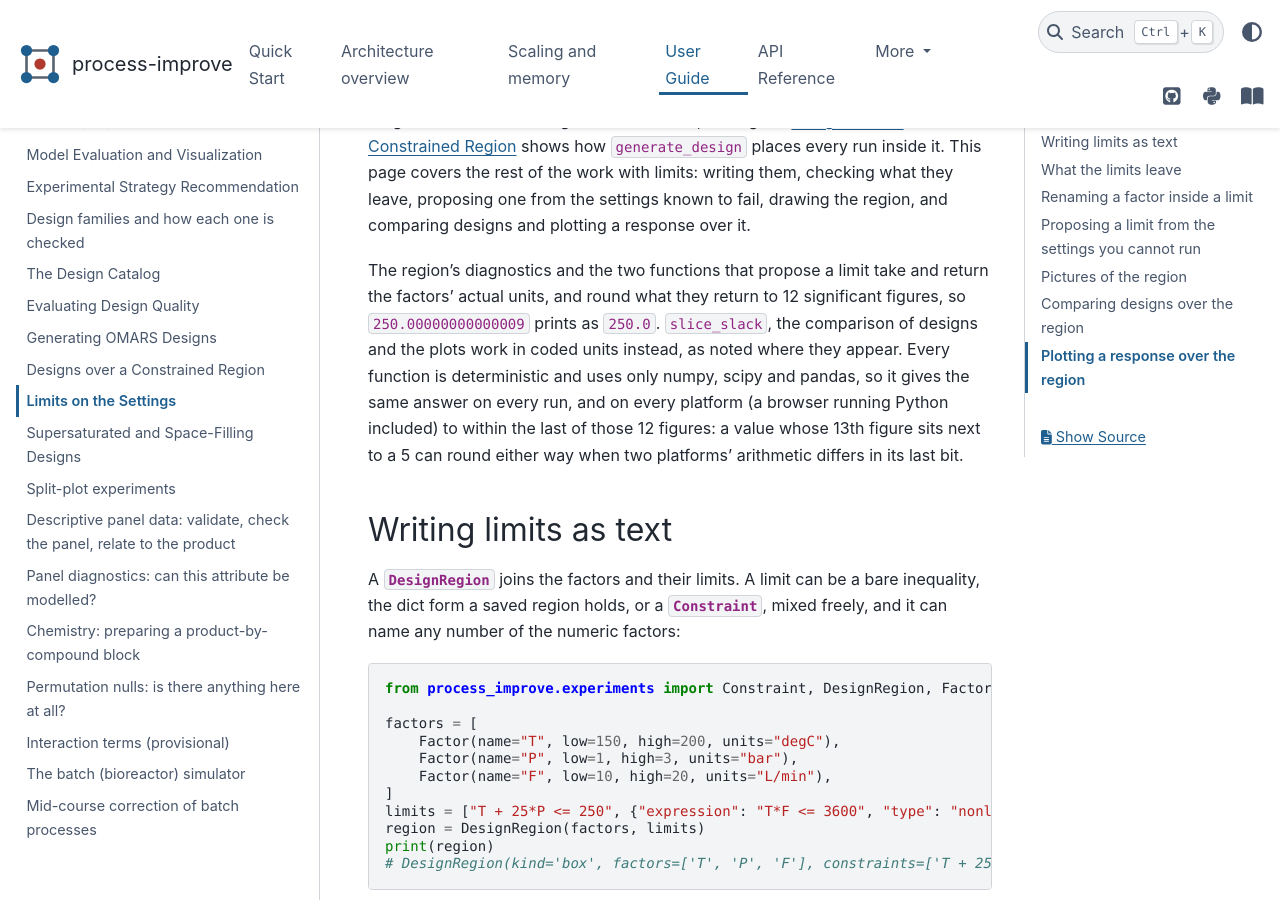
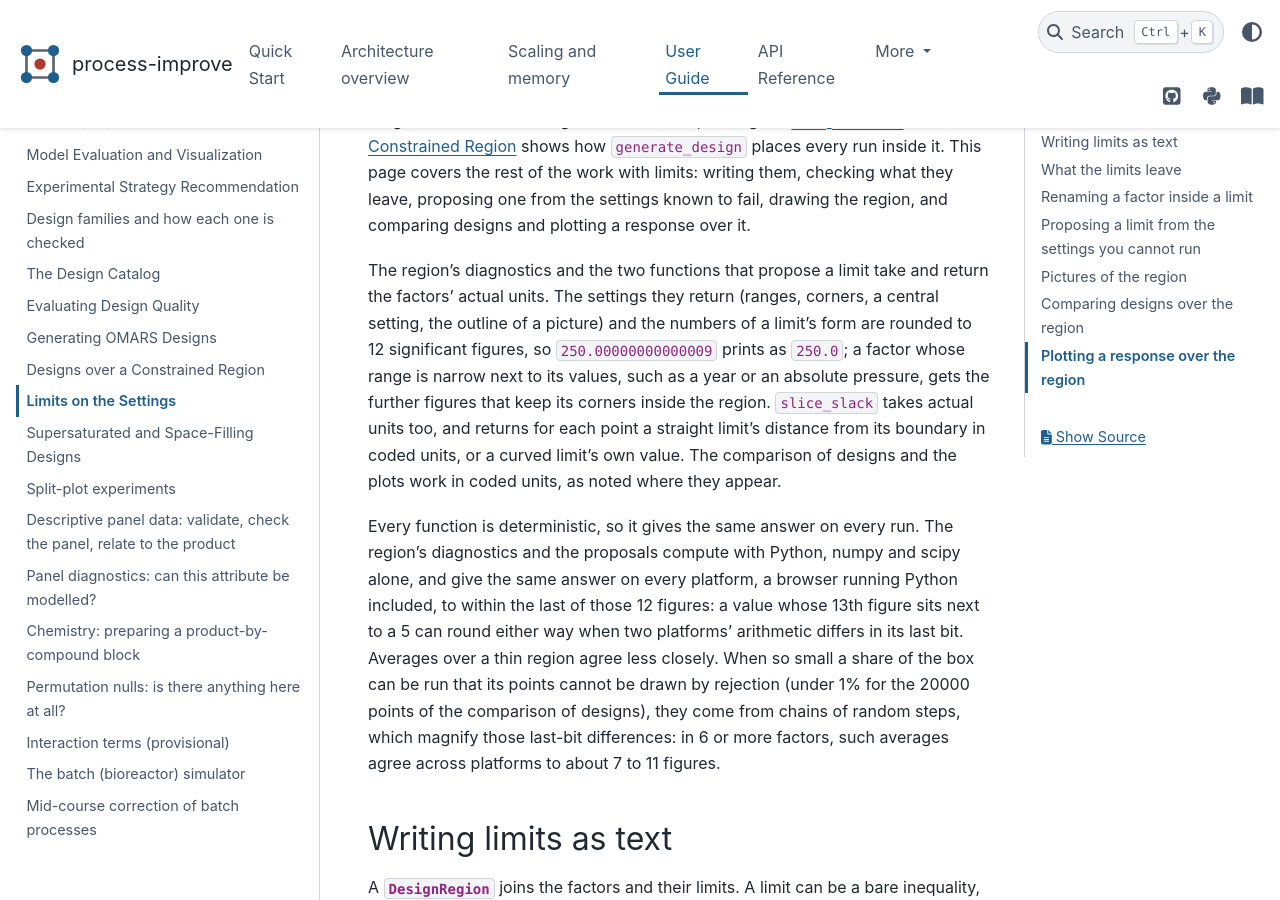
Before and after one commit to kgdunn/process-improve, a Sphinx documentation site: the page built from docs/user_guide/region_limits.rst, in a window 1280 px wide and 900 px high, scrolled down 246 px. Built offline with Sphinx 7.4.7 and the PyData theme 0.15.4, drawn with Linux system fonts in a browser that asks for light colours; some of the changed text lies outside the part shown.

Commit message:
Guide: what takes actual units, what is rounded, and what agrees across platforms
The opening paragraph put slice_slack with the functions that work in coded units,
but it takes its grid and held values in actual units; only its slack is a coded
distance (for a straight limit) or the limit's own value (for a curved one). A
reader who followed it and passed coded values got settings far outside the box
(on the guide's region, a coded grid had no allowed point at all). The slice_slack
paragraph now gives the units, and says the plots shade the region with the limits'
slack on their own coded grid, rather than with slice_slack.

The paragraph also said every diagnostic is rounded to 12 significant figures (the
share of the box is not, and a narrow range now gets more figures), that every
function uses only numpy, scipy and pandas (the comparison of designs and the
prediction-variance plot also use patsy), and that every result agrees across
platforms to 12 figures (averages over a thin region, drawn by hit-and-run chains,
agree to about 7 to 11 figures in 6 or more factors). It now says each of these as
it holds.

Co-Authored-By: Claude Opus 5.5 <noreply@anthropic.com>
Claude-Session: https://claude.ai/code/session_01VH72wW3LwaRHo54dV2z5rL

```diff
--- a/docs/user_guide/region_limits.rst
+++ b/docs/user_guide/region_limits.rst
@@ -12,13 +12,24 @@ with limits: writing them, checking what they leave, proposing one from the sett
 known to fail, drawing the region, and comparing designs and plotting a response over it.
 
 The region's diagnostics and the two functions that propose a limit take and return the
-factors' actual units, and round what they return to 12 significant figures, so
-``250.00000000000009`` prints as ``250.0``. ``slice_slack``, the comparison of designs and
-the plots work in coded units instead, as noted where they appear. Every function is
-deterministic and uses only numpy, scipy and pandas, so it gives the same answer on every
-run, and on every platform (a browser running Python included) to within the last of
+factors' actual units. The settings they return (ranges, corners, a central setting, the
+outline of a picture) and the numbers of a limit's form are rounded to 12 significant
+figures, so ``250.00000000000009`` prints as ``250.0``; a factor whose range is narrow next
+to its values, such as a year or an absolute pressure, gets the further figures that keep
+its corners inside the region. ``slice_slack`` takes actual units too, and returns for
+each point a straight limit's distance from its boundary in coded units, or a curved
+limit's own value. The comparison of designs and the plots work in coded units, as noted
+where they appear.
+
+Every function is deterministic, so it gives the same answer on every run. The region's
+diagnostics and the proposals compute with Python, numpy and scipy alone, and give the
+same answer on every platform, a browser running Python included, to within the last of
 those 12 figures: a value whose 13th figure sits next to a 5 can round either way when two
-platforms' arithmetic differs in its last bit.
+platforms' arithmetic differs in its last bit. Averages over a thin region agree less
+closely. When so small a share of the box can be run that its points cannot be drawn by
+rejection (under 1% for the 20000 points of the comparison of designs), they come from
+chains of random steps, which magnify those last-bit differences: in 6 or more factors,
+such averages agree across platforms to about 7 to 11 figures.
 
 Writing limits as text
 ----------------------
@@ -260,8 +271,12 @@ pair and the limits that cross it:
        ax.set(xlabel=x, ylabel=y)
 
 :meth:`~process_improve.experiments.region.DesignRegion.slice_slack` gives, on a grid of
-two factors, how far each point is from meeting every limit: at most zero exactly where it
-can be run. The plots below draw the region with it.
+two factors in actual units, with the other factors held at given values, how far each
+point is from meeting every limit: at most zero exactly where it can be run. For a straight
+limit, and for a factor's range, the slack is a distance in coded units, so it changes
+linearly across the grid; for a curved limit it is the limit's own value, in its units.
+The plots below shade the region with the limits' slack, taken on their own grid in coded
+units.
 
 Comparing designs over the region
 ---------------------------------
```
